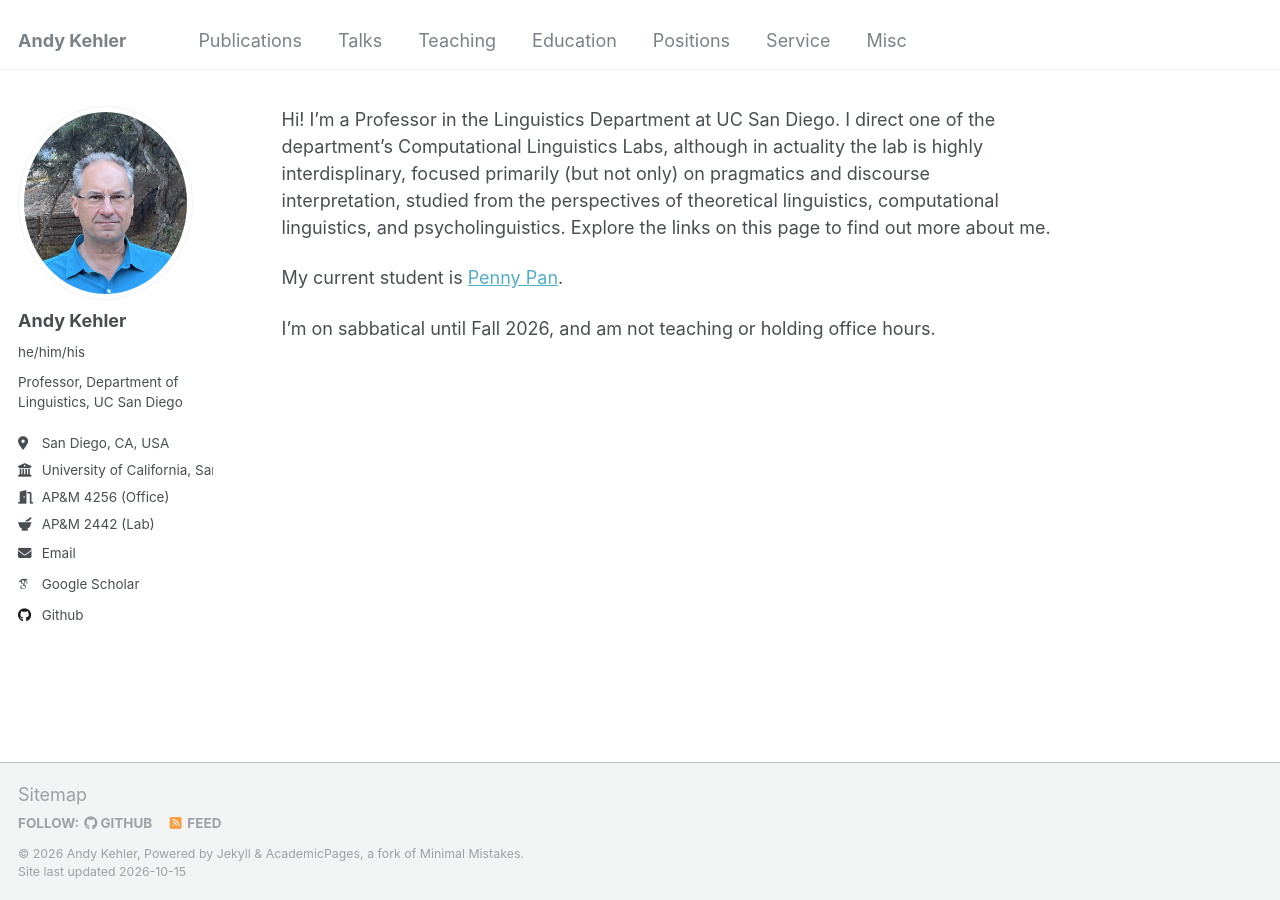
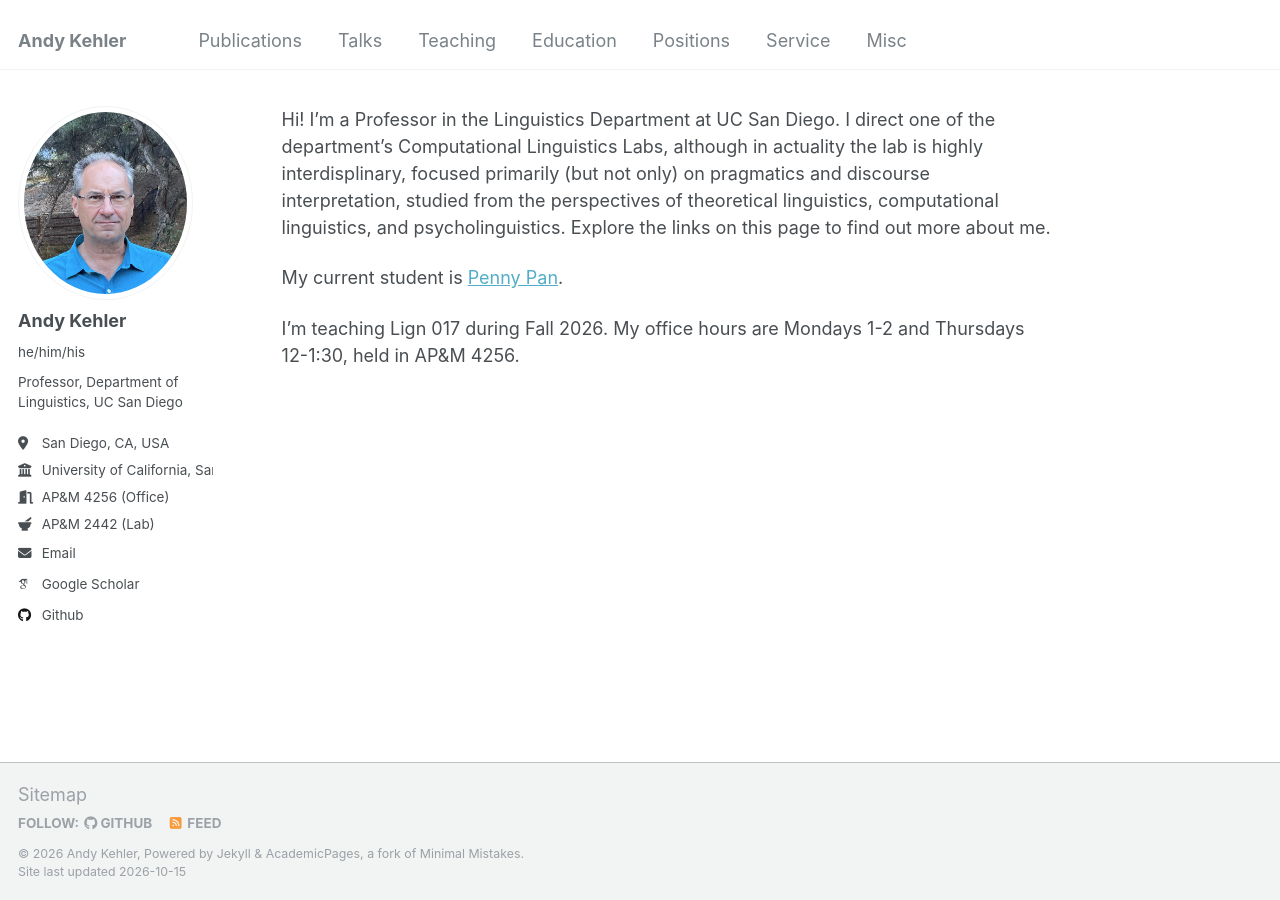
Before and after one commit to akehler/akehler.github.io, a Jekyll site: the page built from _pages/about.md, in a window 1280 px wide. Built offline with Jekyll 4.4.1, drawn with Linux system fonts in a browser that asks for light colours; some web fonts are replaced.

Commit message:
Update teaching status and office hours

```diff
--- a/_pages/about.md
+++ b/_pages/about.md
@@ -6,4 +6,4 @@ Hi!  I'm a Professor in the Linguistics Department at UC San Diego.  I direct on
 
 My current student is <a href="https://pennydy.github.io/">Penny Pan</a>.
 
-I'm on sabbatical until Fall 2026, and am not teaching or holding office hours.
+I'm teaching Lign 017 during Fall 2026.  My office hours are Mondays 1-2 and Thursdays 12-1:30, held in AP&M 4256.
```
